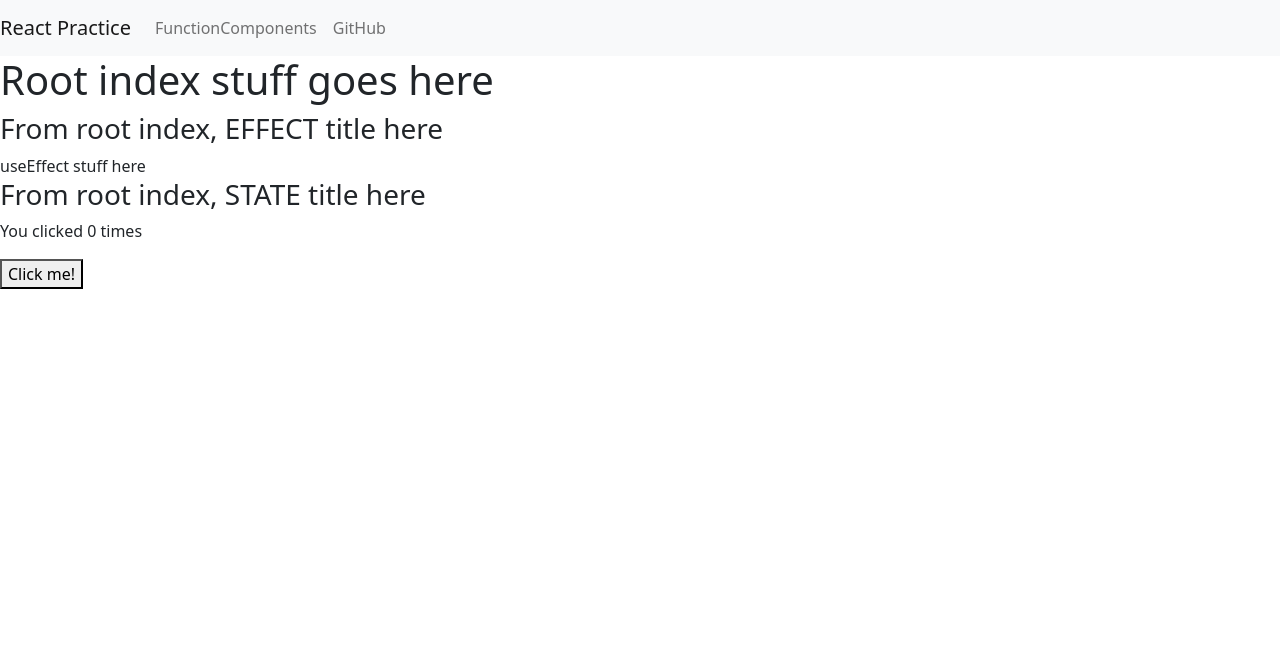
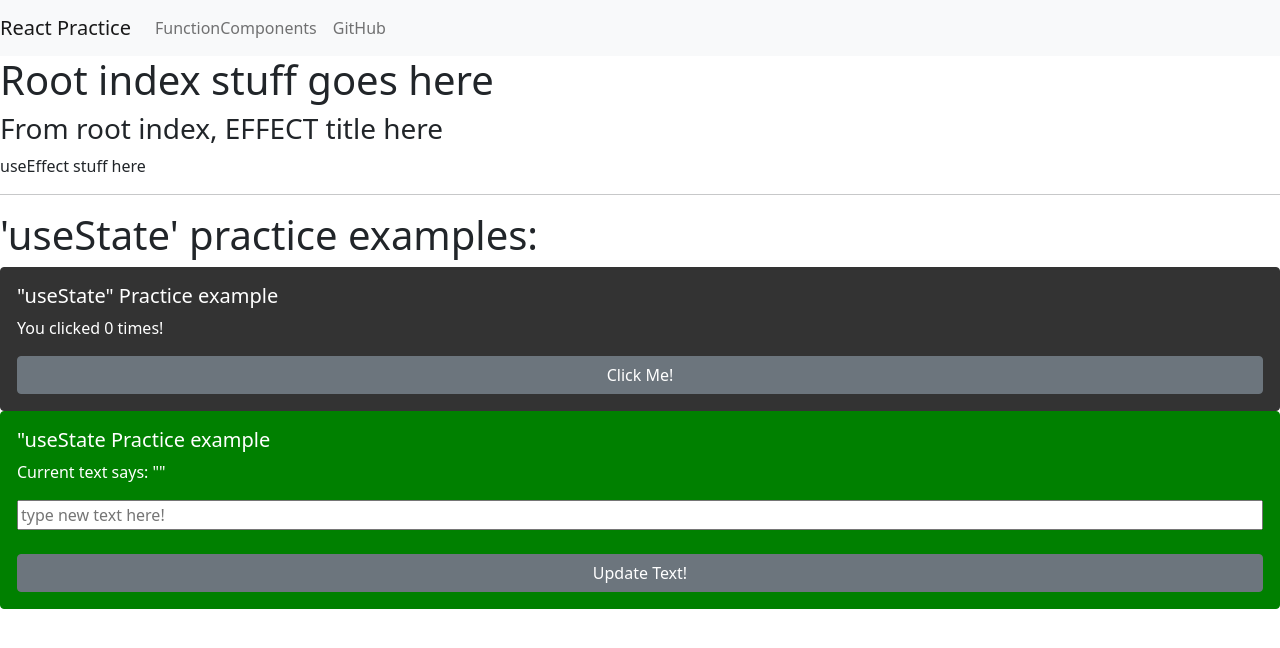
Before and after one commit to alinan-vn/react-fundamentals-practice-and-notes, a React (Create React App) app: page /function-components-practice in a window 1280 px wide. Shown: the top 648 px of the page. Built offline with nearby package versions, Linux system fonts and the light colour scheme.

Commit message:
added another useState example

```diff
--- a/src/components/functionComponentsPractice/index.jsx
+++ b/src/components/functionComponentsPractice/index.jsx
@@ -16,10 +16,9 @@ class FunctionComponentPractice extends React.Component {
                     <UseEffectPractice />
                 </div>
 
-                <div>
-                    <h3>From root index, STATE title here</h3>
-                    <UseStatePractice />
-                </div>
+                <hr />
+                <h1>'useState' practice examples:</h1>
+                <UseStatePractice />
             </div>
         )
     }
--- a/src/components/functionComponentsPractice/useStatePractice/index.jsx
+++ b/src/components/functionComponentsPractice/useStatePractice/index.jsx
@@ -1,16 +1,30 @@
-import React, {useState} from 'react'
+import React, {useState} from 'react';
+import { Card, Button, CardTitle, CardText } from 'reactstrap';
 
 function UseStatePractice(){
 
     const [count, setCount] = useState(0);
+    const [text, setText] = useState("");
 
+    function updateText(){
+        const inputText = document.querySelector('#input-text');
+        console.log(inputText.value);
+        setText(inputText.value);
+    }
 
     return(
         <div>
-            <p>You clicked {count} times</p>
-            <button onClick={() => setCount(count + 1)}>
-                Click me!
-            </button>
+            <Card body inverse style={{ backgroundColor: '#333', borderColor: '#333' }}>
+                <CardTitle tag="h5">"useState" Practice example</CardTitle>
+                <CardText>You clicked { count } times!</CardText>
+                <Button onClick={() => setCount(count + 1)}>Click Me!</Button>
+            </Card>
+            <Card body inverse style={{ backgroundColor: 'green', borderColor: 'green' }}>
+                <CardTitle tag="h5">"useState Practice example</CardTitle>
+                <CardText>Current text says: "{ text }"</CardText>
+                <input id='input-text' placeholder='type new text here!' /><br />
+                <Button onClick={updateText}>Update Text!</Button>
+            </Card>
         </div>
     )
 }
```
